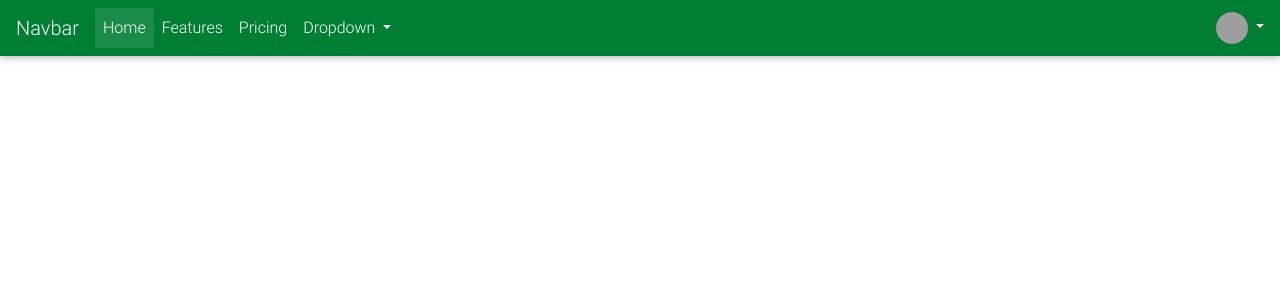
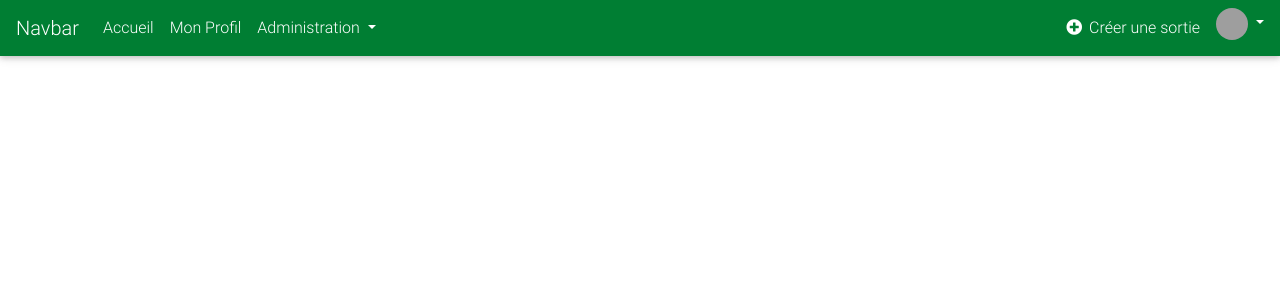
Before and after one commit to TimotheClavier/Sortir, a Symfony app: template templates/base.html.twig in a window 1280 px wide. Shown: the top 300 px of the page. Run offline with Twig, Linux system fonts and the light colour scheme; the template is opened without the code that fills it, so the values that code supplies are empty; some libraries are stand-ins or nearby versions; grey boxes are pictures that could not be loaded.

```diff
--- a/src/Controller/MainController.php
+++ b/src/Controller/MainController.php
@@ -12,6 +12,8 @@ class MainController extends Controller
      */
     public function index()
     {
+        $user = $this->getUser();
+        var_dump($user);
         return $this->render('index.html.twig');
     }
 }
--- a/templates/includes/nav.html.twig
+++ b/templates/includes/nav.html.twig
@@ -6,29 +6,26 @@
     </button>
     <div class="collapse navbar-collapse" id="navbarSupportedContent-555">
         <ul class="navbar-nav mr-auto">
-            <li class="nav-item active">
-                <a class="nav-link" href="#">Home
-                    <span class="sr-only">(current)</span>
-                </a>
+            <li class="{{ app.request.get('_route') == 'Index' ? 'active' }} nav-item">
+                <a class="nav-link" href="#">Accueil</a>
             </li>
             <li class="nav-item">
-                <a class="nav-link" href="#">Features</a>
-            </li>
-            <li class="nav-item">
-                <a class="nav-link" href="#">Pricing</a>
+                <a class="nav-link" href="#">Mon Profil</a>
             </li>
             <li class="nav-item dropdown">
                 <a class="nav-link dropdown-toggle" id="navbarDropdownMenuLink-555" data-toggle="dropdown"
-                   aria-haspopup="true" aria-expanded="false">Dropdown
+                   aria-haspopup="true" aria-expanded="false">Administration
                 </a>
                 <div class="dropdown-menu dropdown-secondary" aria-labelledby="navbarDropdownMenuLink-555">
-                    <a class="dropdown-item" href="#">Action</a>
-                    <a class="dropdown-item" href="#">Another action</a>
-                    <a class="dropdown-item" href="#">Something else here</a>
+                    <a class="dropdown-item" href="#">Sites</a>
+                    <a class="dropdown-item" href="#">Villes</a>
                 </div>
             </li>
         </ul>
         <ul class="navbar-nav ml-auto nav-flex-icons">
+            <li class="nav-item mx-2">
+                <a class="nav-link"><i class="fas fa-plus-circle"></i> Créer une sortie</a>
+            </li>
             <li class="nav-item avatar dropdown">
                 <a class="nav-link dropdown-toggle p-0" id="navbarDropdownMenuLink-55" data-toggle="dropdown"
                    aria-haspopup="true" aria-expanded="false">
@@ -37,9 +34,7 @@
                 </a>
                 <div class="dropdown-menu dropdown-menu-lg-right dropdown-secondary"
                      aria-labelledby="navbarDropdownMenuLink-55">
-                    <a class="dropdown-item" href="#">Action</a>
-                    <a class="dropdown-item" href="#">Another action</a>
-                    <a class="dropdown-item" href="#">Something else here</a>
+                    <a class="dropdown-item" href="#">Déconnexion</a>
                 </div>
             </li>
         </ul>
```
